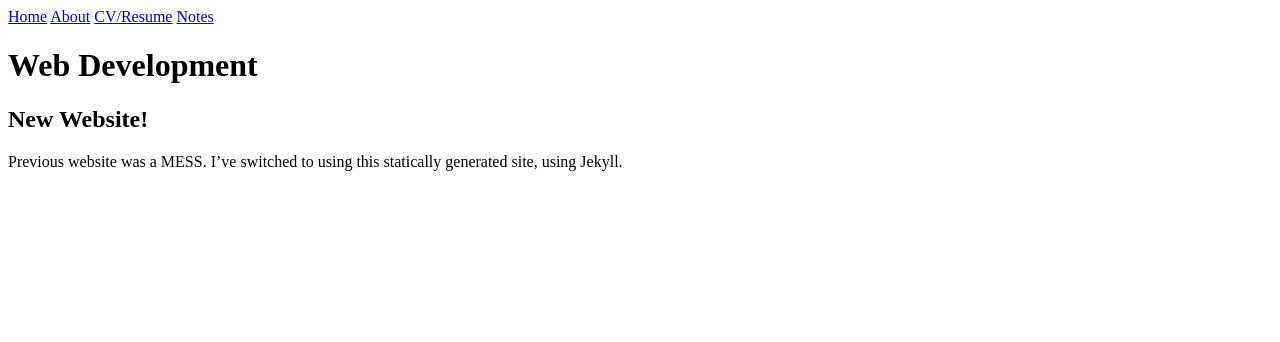
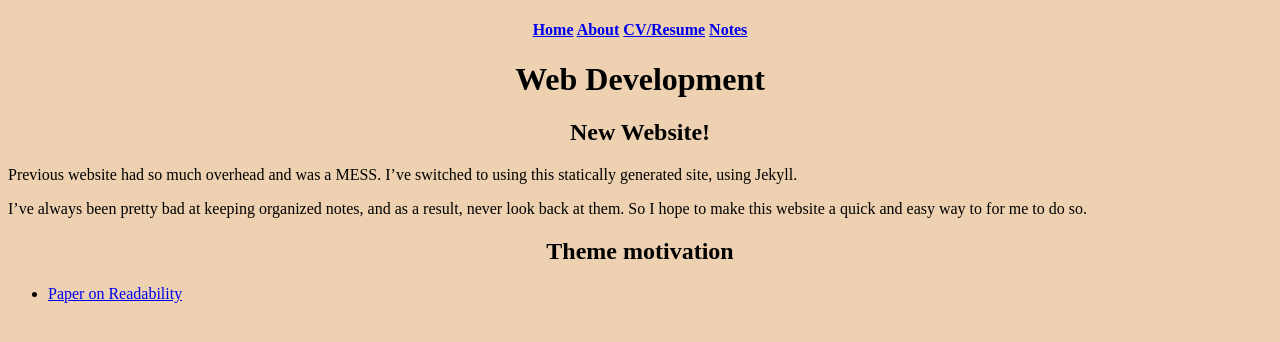
Before and after one commit to thaihangchung7/thaihangchung7.github.io, a Jekyll site: the page built from _notes/webdev.md, in a window 1280 px wide. Shown: the top 342 px of the page. Built offline with Jekyll 4.4.1, drawn with Linux system fonts in a browser that asks for light colours.

Commit message:
Centered pic and text

```diff
--- a/_layouts/default.html
+++ b/_layouts/default.html
@@ -1,14 +1,24 @@
 <!doctype html>
 <html>
+<style>
+h1 {text-align: center}
+h4 {text-align: center}
+</style>
   <head>
     <meta charset="utf-8">
     <title>{{ page.title }}</title>
     <link rel="stylesheet" href="/assets/css/styles.css">
     {% feed_meta %}
     {% seo %}
+
   </head>
   <body>
-    {% include navigation.html %}
+
+    <h4> {% include navigation.html %} </h4>
+
+    <p>
     {{ content }}
+    </p>
+
   </body>
 </html>
--- a/_layouts/notes.html
+++ b/_layouts/notes.html
@@ -1,7 +1,12 @@
 ---
 layout: default
 ---
-
+<style>
+h1 {text-align: center}
+h2 {text-align: center}
+h4 {text-align: center}
+</style>
+ <meta name="viewport" content="width=device-width, initial-scale=1.0">
 <script type="text/javascript"
         src="https://cdnjs.cloudflare.com/ajax/libs/mathjax/2.7.0/MathJax.js?config=TeX-AMS_CHTML"></script>
 
--- a/_notes/webdev.md
+++ b/_notes/webdev.md
@@ -6,4 +6,10 @@ category: webdev
 
 ## New Website!
 
-Previous website was a MESS. I've switched to using this statically generated site, using Jekyll.
+Previous website had so much overhead and was a MESS. I've switched to using this statically generated site, using Jekyll.
+
+I've always been pretty bad at keeping organized notes, and as a result, never look back at them. So I hope to make this website a quick and easy way to for me to do so.
+
+## Theme motivation
+
+- [Paper on Readability](https://www.cs.cmu.edu/~jbigham/pubs/pdfs/2017/colors.pdf)
--- a/_sass/main.scss
+++ b/_sass/main.scss
@@ -1,3 +1,14 @@
 .current {
   color: black;
 }
+
+.center {
+  display: block;
+  margin-left: auto;
+  margin-right: auto;
+}
+
+
+body {
+  background-color: #EDD1B0;
+}
```
Also changed, not shown: _notes/archie.md (+1 -1 lines).
